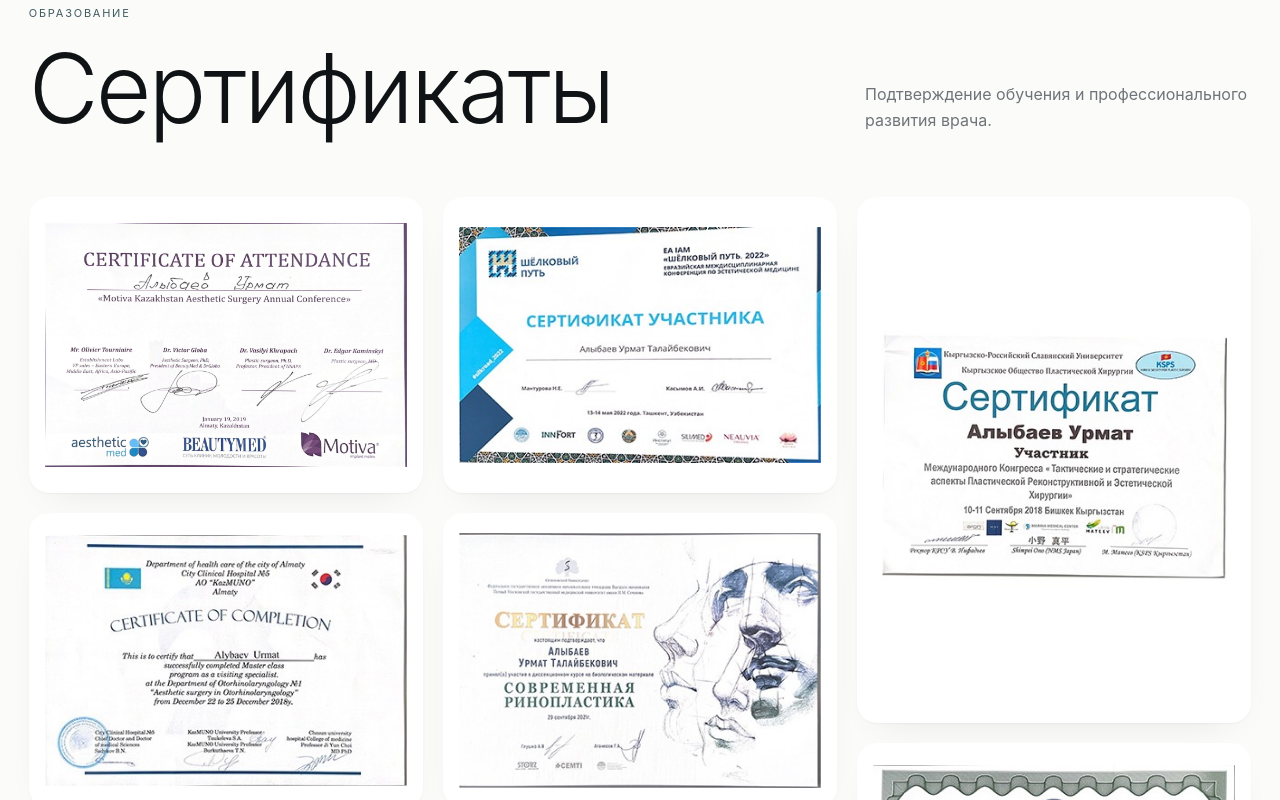
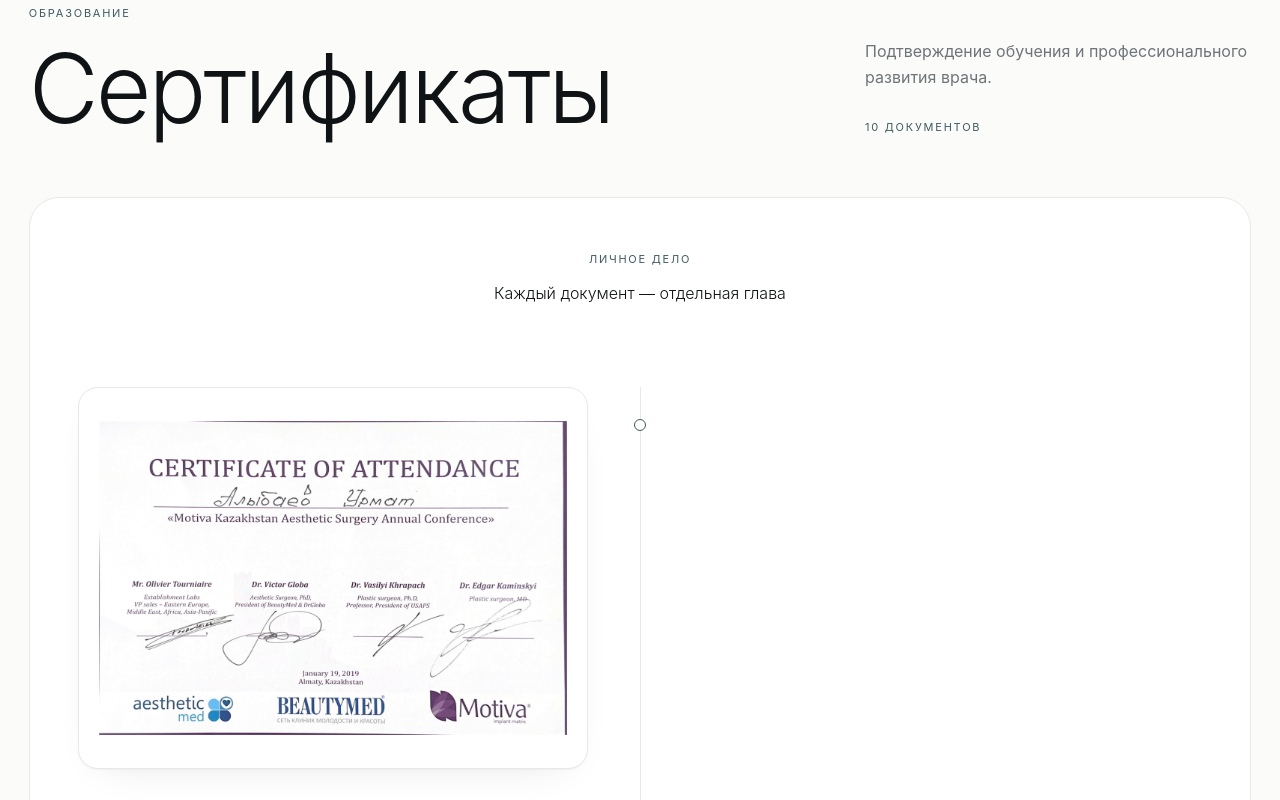
Before and after one commit to buranJ/alybaev, a Next.js app: page /ser in a window 1280 px wide. Shown: the part 340-1140 px from the top of the page. Built offline with nearby package versions, Linux system fonts and the light colour scheme.

Commit message:
feat: redesign education and recovery content

```diff
--- /dev/null
+++ b/src/app/ser/certificates-gallery.tsx
@@ -0,0 +1,58 @@
+import Image from 'next/image';
+import { ArrowUpRight } from 'lucide-react';
+
+import { homeContent } from '@/content/home';
+
+function CertificateDocument({ index }: { index: number }) {
+  const certificate = homeContent.certificates[index];
+
+  return (
+    <a
+      href={certificate.src}
+      target="_blank"
+      rel="noreferrer"
+      className={`group relative block overflow-hidden rounded-[var(--radius-lg)] border border-border bg-surface shadow-card ${certificate.orientation === 'portrait' ? 'aspect-[3/4]' : 'aspect-[4/3]'}`}
+      aria-label={`Открыть: ${certificate.alt}`}
+    >
+      <Image
+        src={certificate.src}
+        alt={certificate.alt}
+        fill
+        sizes="(min-width: 1024px) 46vw, (min-width: 640px) 70vw, 100vw"
+        className="object-contain p-3 transition-transform duration-(--duration-slow) group-hover:scale-[1.015] sm:p-5"
+      />
+      <span className="absolute bottom-3 right-3 grid size-10 place-items-center rounded-full border border-border bg-surface text-text-strong opacity-0 transition-opacity duration-(--duration-base) group-hover:opacity-100 sm:bottom-5 sm:right-5">
+        <ArrowUpRight aria-hidden="true" className="size-4" />
+      </span>
+    </a>
+  );
+}
+
+export function CertificatesGallery() {
+  return (
+    <div className="rounded-[calc(var(--radius-lg)*1.5)] border border-border bg-surface px-4 py-8 sm:px-8 sm:py-12 lg:px-12 lg:py-14">
+      <div className="mx-auto max-w-2xl text-center">
+        <p className="type-eyebrow text-accent">Личное дело</p>
+        <h2 className="mt-4 font-display text-display-md font-light text-text-strong">Каждый документ — отдельная глава</h2>
+      </div>
+
+      <div className="relative mt-12 lg:mt-20">
+        <div aria-hidden="true" className="absolute bottom-0 left-3 top-0 w-px bg-border lg:left-1/2" />
+        <div className="space-y-10 lg:space-y-16">
+          {homeContent.certificates.map((certificate, index) => {
+            const right = index % 2 === 1;
+
+            return (
+              <div key={certificate.src} className="relative pl-9 lg:grid lg:grid-cols-2 lg:gap-20 lg:pl-0">
+                <span aria-hidden="true" className="absolute left-1.5 top-8 z-10 size-3 rounded-full border border-accent bg-surface lg:left-1/2 lg:-translate-x-1/2" />
+                <div className={right ? 'lg:col-start-2 lg:pl-3' : 'lg:pr-3'}>
+                  <CertificateDocument index={index} />
+                </div>
+              </div>
+            );
+          })}
+        </div>
+      </div>
+    </div>
+  );
+}
--- a/src/app/ser/page.tsx
+++ b/src/app/ser/page.tsx
@@ -1,12 +1,12 @@
 import type { Metadata } from 'next';
-import Image from 'next/image';
 import Link from 'next/link';
 import { ArrowLeft } from 'lucide-react';
 
-import { homeContent } from '@/content/home';
 import { Container, buttonVariants } from '@/shared/ui';
 import { ContactSection, SiteFooter } from '@/widgets/home-sections';
 import { SiteHeader } from '@/widgets/site-header';
+
+import { CertificatesGallery } from './certificates-gallery';
 
 export const metadata: Metadata = {
   title: 'Сертификаты Урмата Алыбаева',
@@ -26,15 +26,15 @@
                 <p className="type-eyebrow text-accent">Образование</p>
                 <h1 className="mt-6 max-w-[10ch] font-display text-display-xl font-light text-text-strong">Сертификаты</h1>
               </div>
-              <p className="max-w-[38ch] text-body text-text-muted lg:col-span-4">Подтверждение обучения и профессионального развития врача.</p>
+              <div className="lg:col-span-4">
+                <p className="max-w-[38ch] text-body text-text-muted">Подтверждение обучения и профессионального развития врача.</p>
+                <p className="mt-8 type-eyebrow text-accent">10 документов</p>
+              </div>
             </div>
-            <div className="mt-16 columns-1 gap-5 sm:columns-2 lg:columns-3">
-              {homeContent.certificates.map((certificate) => (
-                <a key={certificate.src} href={certificate.src} target="_blank" rel="noreferrer" className={`group relative mb-5 block break-inside-avoid overflow-hidden rounded-[var(--radius-lg)] bg-surface shadow-card ${certificate.orientation === 'portrait' ? 'aspect-[3/4]' : 'aspect-[4/3]'}`} aria-label={`Открыть: ${certificate.alt}`}>
-                  <Image src={certificate.src} alt={certificate.alt} fill sizes="(min-width: 1024px) 32vw, (min-width: 640px) 50vw, 100vw" className="object-contain p-4 transition-transform duration-(--duration-slow) group-hover:scale-[1.015]" />
-                </a>
-              ))}
-            </div>
+          </Container>
+
+          <Container className="mt-16">
+            <CertificatesGallery />
           </Container>
         </section>
         <ContactSection />
--- a/src/widgets/home-sections/ui/certificates-section.tsx
+++ b/src/widgets/home-sections/ui/certificates-section.tsx
@@ -9,7 +9,7 @@
   const preview = homeContent.certificates.slice(0, 4);
 
   return (
-    <section className="overflow-hidden bg-surface-muted py-(--spacing-section)" aria-labelledby="certificates-title">
+    <section id="education" className="scroll-mt-24 overflow-hidden bg-surface-muted py-(--spacing-section)" aria-labelledby="certificates-title">
       <Container>
         <div className="max-w-3xl text-left sm:mx-auto sm:text-center">
           <p className="type-eyebrow text-accent">Образование</p>
@@ -21,20 +21,19 @@
           </p>
         </div>
 
-        <div className="relative mt-12 h-[26rem] sm:hidden">
-          {preview.slice(0, 3).map((certificate, index) => (
+        <div className="relative mt-12 h-[18rem] sm:hidden">
+          {preview.slice(0, 2).map((certificate, index) => (
             <a
               key={certificate.src}
               href={certificate.src}
               target="_blank"
               rel="noreferrer"
-              className={`absolute overflow-hidden border border-border bg-surface shadow-card ${certificate.orientation === 'portrait' ? 'aspect-[3/4]' : 'aspect-[4/3]'} ${index === 0 ? 'top-8 left-0 z-30 w-[78%] -rotate-3' : ''} ${index === 1 ? 'top-0 right-0 z-10 w-[66%] rotate-6' : ''} ${index === 2 ? 'right-3 bottom-0 z-20 w-[58%] rotate-2' : ''}`}
+              className={`absolute aspect-[4/3] overflow-hidden border border-border bg-surface shadow-card ${index === 0 ? 'top-0 left-0 z-10 w-[74%] -rotate-5' : 'top-8 right-0 z-20 w-[86%] rotate-2'}`}
               aria-label={`Открыть: ${certificate.alt}`}
             >
               <Image src={certificate.src} alt={certificate.alt} fill sizes="78vw" className="object-contain p-3" />
             </a>
           ))}
-          <p className="absolute bottom-3 left-0 z-40 max-w-[11ch] type-eyebrow text-accent">Документы из архива врача</p>
         </div>
 
         <div className="mt-14 hidden items-center gap-4 overflow-x-auto pt-5 pb-8 sm:-mx-8 sm:flex sm:px-8 lg:mx-auto lg:max-w-5xl lg:justify-center lg:gap-0 lg:overflow-visible lg:px-0 lg:py-10">
@@ -58,8 +57,8 @@
           ))}
         </div>
 
-        <div className="mt-4 flex justify-center">
-          <Link href="/ser" className={buttonVariants({ variant: 'outline', size: 'lg' })}>
+        <div className="relative z-30 mt-6 flex justify-center">
+          <Link href="/ser#main-content" className={buttonVariants({ variant: 'outline', size: 'lg' })}>
             Открыть всю галерею
             <ArrowUpRight aria-hidden="true" className="size-4" />
           </Link>
--- a/src/widgets/home-sections/ui/faq-section.tsx
+++ b/src/widgets/home-sections/ui/faq-section.tsx
@@ -7,7 +7,7 @@
   const { faq, preparation } = homeContent;
 
   return (
-    <section className="bg-surface-muted py-(--spacing-section)" aria-labelledby="faq-title">
+    <section id="faq" className="scroll-mt-24 bg-surface-muted py-(--spacing-section)" aria-labelledby="faq-title">
       <Container>
         <div className="grid gap-12 lg:grid-cols-12 lg:gap-20">
           <div className="lg:col-span-4 lg:self-start lg:sticky lg:top-32">
--- a/src/widgets/home-sections/ui/recovery-section.tsx
+++ b/src/widgets/home-sections/ui/recovery-section.tsx
@@ -18,7 +18,7 @@
 
 export function RecoverySection() {
   return (
-    <section id="recovery" className="scroll-mt-24 overflow-hidden bg-surface-muted py-(--spacing-section)" aria-labelledby="recovery-title">
+    <section id="recovery" className="scroll-mt-24 overflow-hidden border-t border-border-strong bg-surface py-(--spacing-section)" aria-labelledby="recovery-title">
       <Container>
         <div>
           <p className="type-eyebrow text-accent">Восстановление</p>
```
